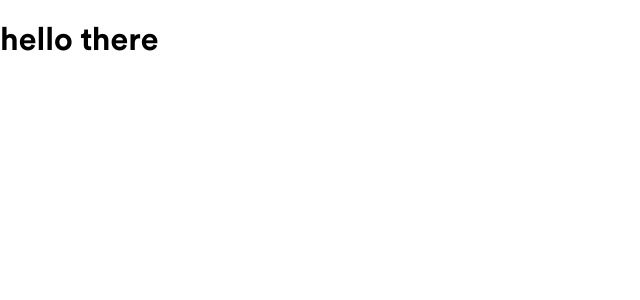
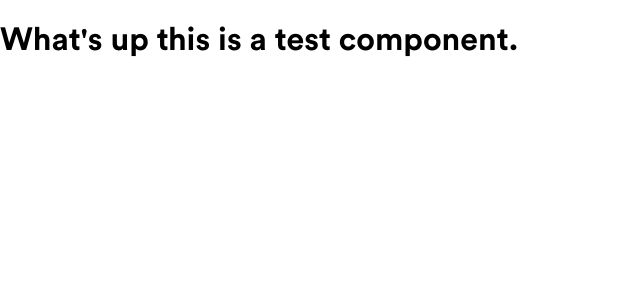
Before and after one commit to eltoncrego/trello-clone, a React app in the folder client/: page / in a window 1280 px wide. Shown: the top 300 px of the page, without its empty margins (0-640 px from the left). Built offline with nearby package versions, Linux system fonts and the light colour scheme.

Commit message:
Init react-router-dom

```diff
--- a/client/package.json
+++ b/client/package.json
@@ -20,6 +20,7 @@
   "dependencies": {
     "react": "^16.13.1",
     "react-dom": "^16.13.1",
+    "react-router-dom": "^5.1.2",
     "styled-components": "^5.1.0"
   },
   "devDependencies": {
--- /dev/null
+++ b/client/src/App/Routes.jsx
@@ -0,0 +1,11 @@
+import React from 'react';
+import { BrowserRouter, Route } from 'react-router-dom';
+import Test from '../Views/Test';
+
+const Routes = () => (
+  <BrowserRouter>
+    <Route path='/' component={Test} />
+  </BrowserRouter>
+);
+
+export default Routes;
--- a/client/src/App/index.jsx
+++ b/client/src/App/index.jsx
@@ -2,6 +2,7 @@ import React, { Fragment } from 'react';
 
 import BaseStyles from './BaseStyles';
 import NormalizeStyles from './NormalizeStyles';
+import Routes from './Routes';
 
 import './fontStyles.css';
 
@@ -9,7 +10,7 @@ const App = () => (
   <Fragment>
     <NormalizeStyles />
     <BaseStyles />
-    <h1>hello there</h1>
+    <Routes />
   </Fragment>
 );
 
--- /dev/null
+++ b/client/src/Views/Test.jsx
@@ -0,0 +1,5 @@
+import React from 'react';
+
+const Test = () => <h1>What's up this is a test component.</h1>
+
+export default Test;
```
Also changed, not shown: 1 other file (tests, documents, lock files or other folders).
